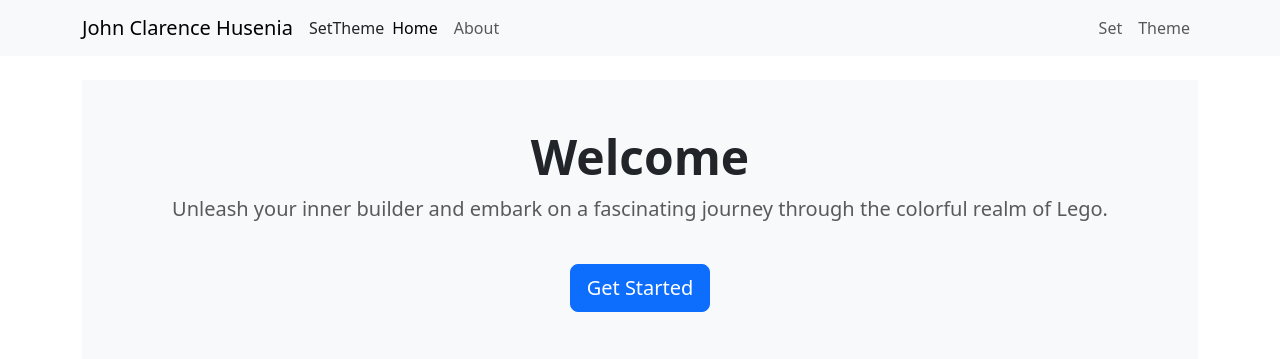
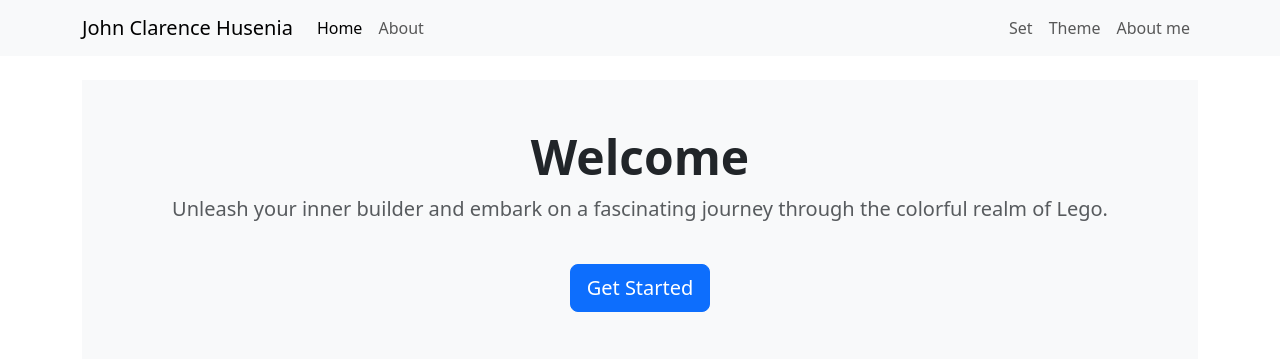
Before and after one commit to johnhusenia/helloworld, a Node server app: page / in a window 1280 px wide. Shown: the top 359 px of the page. Run offline with Node 20, Linux system fonts and the light colour scheme.

Commit message:
updated navbar

```diff
--- a/package.json
+++ b/package.json
@@ -12,5 +12,11 @@
   "license": "ISC",
   "dependencies": {
     "express": "^4.21.0"
+  },
+  "devDependencies": {
+    "eslint": "^9.12.0",
+    "eslint-config-prettier": "^9.1.0",
+    "eslint-plugin-prettier": "^5.2.1",
+    "prettier": "^3.3.3"
   }
 }
--- a/server.js
+++ b/server.js
@@ -1,3 +1,14 @@
+/********************************************************************************
+* WEB700 – Assignment 03
+*
+* I declare that this assignment is my own work in accordance with Seneca's
+* Academic Integrity Policy:
+*
+* https://www.senecapolytechnic.ca/about/policies/academic-integrity-policy.html
+*
+* Name: John Clarence C. Husenia Student ID: 174280230 Date: October 11, 2024
+*
+********************************************************************************/
 const express = require("express");
 const app = express();
 const HTTP_PORT = 8080;
@@ -11,7 +22,6 @@ const LegoData = require("./modules/legoSets");
 const legoData = new LegoData();
 const path = require('path');
 legoData.initialize();
-
 
 
 app.get('/', (req, res) => {
@@ -55,3 +65,8 @@ app.get('/lego/sets/:set_num', async (req, res) => {
         res.status(404).sendFile(path.join(__dirname, 'views', '404.html'));
     }
 });
+
+// just trying things here
+app.get('/aboutme', async (req, res) => {
+    res.json("Hello I am John Clarence Husenia");
+});
--- a/views/home.html
+++ b/views/home.html
@@ -11,8 +11,6 @@
 	<nav class="navbar navbar-expand-lg navbar-light bg-light">
 		<div class="container">
 			<a class="navbar-brand" href="#">John Clarence Husenia</a>
-			<a class="nav-link" href="/lego/sets/0013-1">Set</a>
-			<a class="nav-link" href="/lego/sets?theme=tech">Theme</a>
 			<button class="navbar-toggler" type="button" data-bs-toggle="collapse" data-bs-target="#navbarSupportedContent"
 				aria-controls="navbarSupportedContent" aria-expanded="false" aria-label="Toggle navigation">
 				<span class="navbar-toggler-icon"></span>
@@ -24,8 +22,9 @@
 					<li class="nav-item"><a class="nav-link" href="/about">About</a></li>
 				</ul>
 				<ul class="navbar-nav ms-auto">
-					<li class="nav-item"><a class="nav-link" href="">Set</a></li>
-					<li class="nav-item"><a class="nav-link" href="">Theme</a></li>
+					<li class="nav-item"><a class="nav-link" href="/lego/sets/0013-1">Set</a></li>
+					<li class="nav-item"><a class="nav-link" href="/lego/sets?theme=tech">Theme</a></li>
+					<li class="nav-item"><a class="nav-link" href="/aboutme">About me</a></li>
 				</ul>
 			</div>
 		</div>
```
Also changed, not shown: views/404.html (+5 -4 lines), views/about.html (+3 -4 lines), 1 other file.
